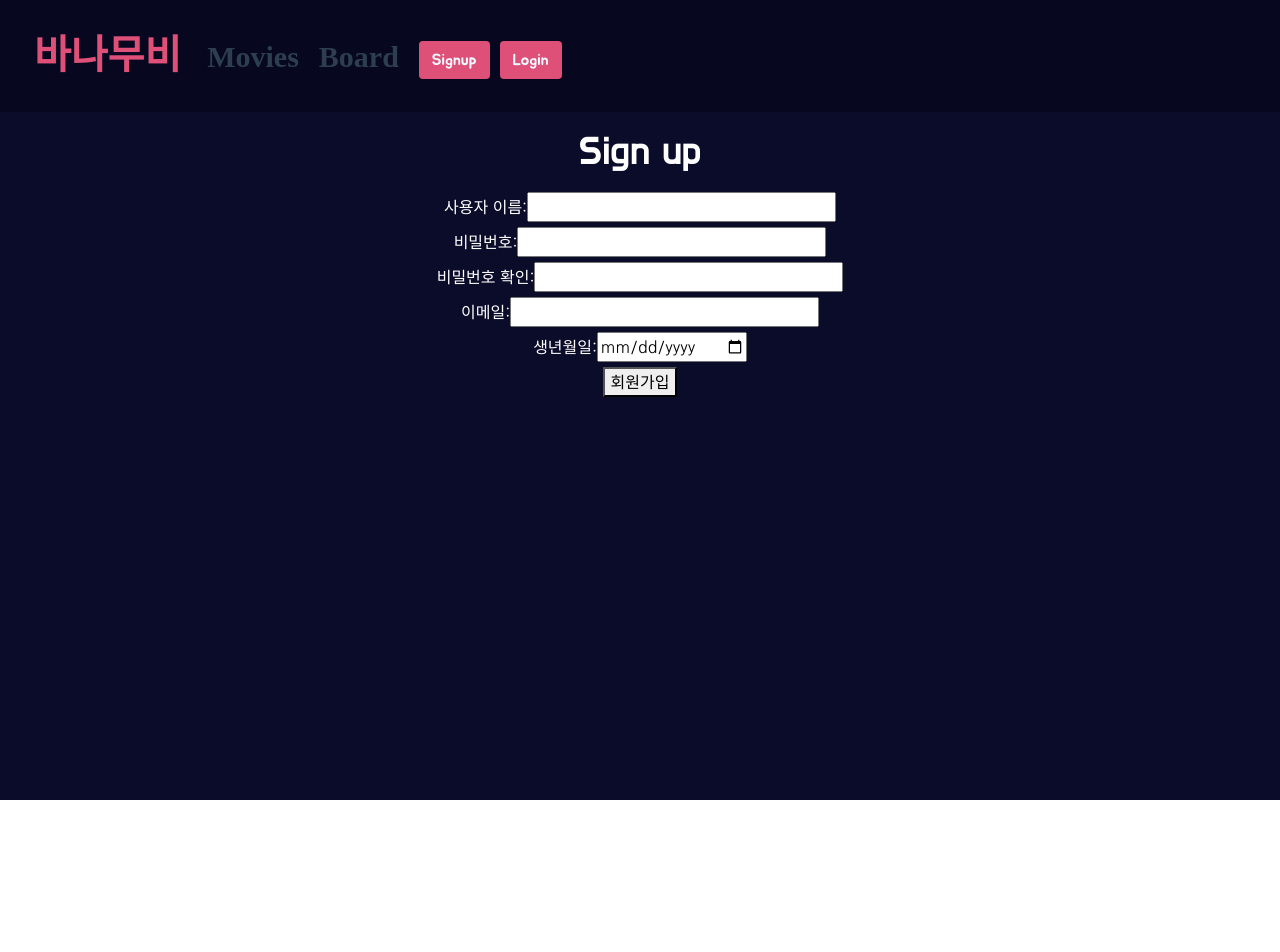
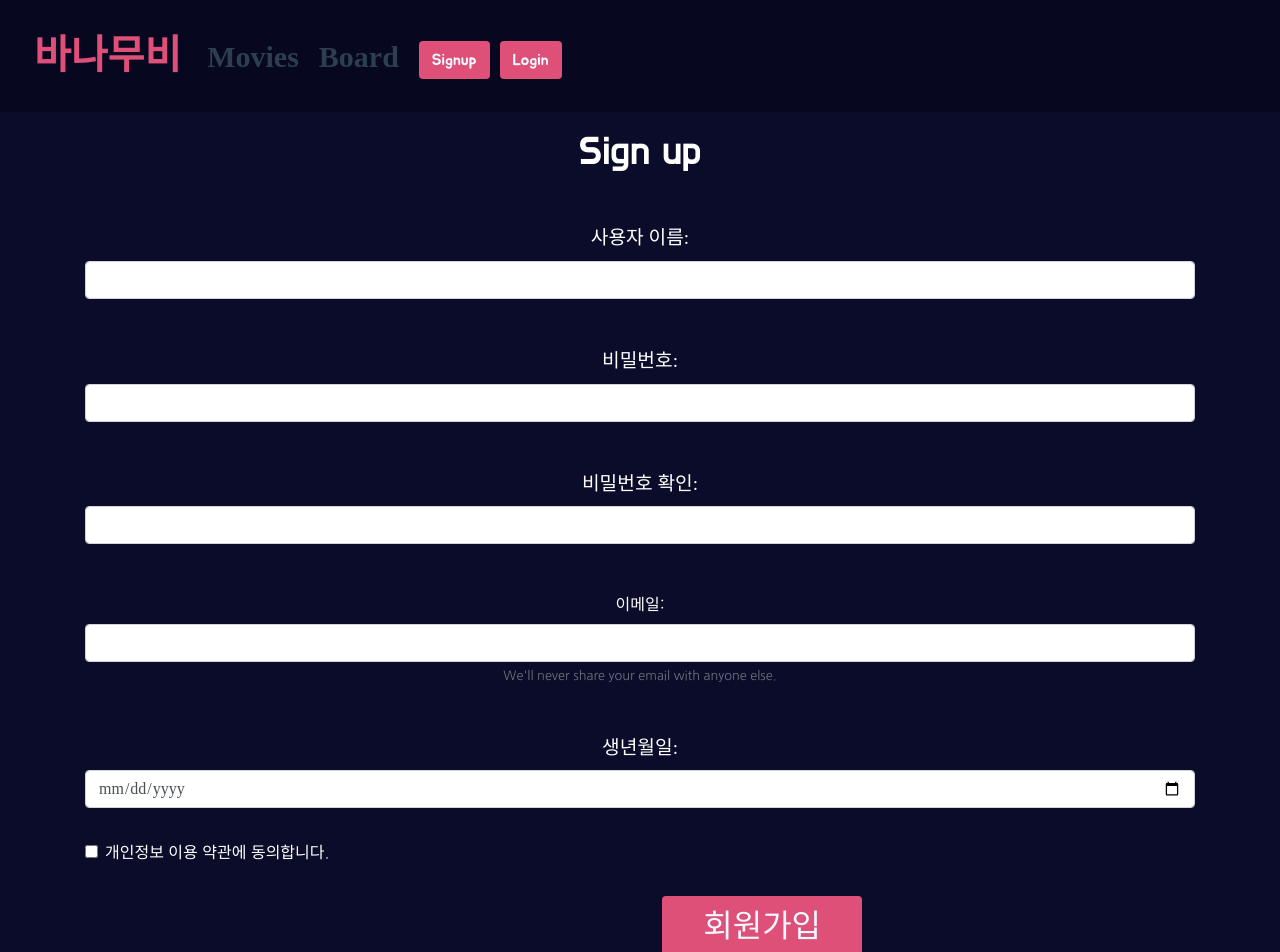
Before and after one commit to geonwoo0223/BanaMovie, a Vue app in the folder final-pjt-front/: page /signup in a window 1280 px wide. Shown: the top 952 px of the page. Before the commit the page ends 800 px from the top, so only its background shows below. Built offline with nearby package versions, Linux system fonts and the light colour scheme; no server answers; a web font is replaced by a local one; what vue-js-modal, vue-moment would draw is missing.

Commit message:
회원가입 창 css적용

```diff
--- a/final-pjt-front/src/App.vue
+++ b/final-pjt-front/src/App.vue
@@ -2,9 +2,6 @@
   <div id="app">
     <link rel="stylesheet" href="https://cdn.jsdelivr.net/npm/bootstrap@4.5.3/dist/css/bootstrap.min.css"
       integrity="sha384-TX8t27EcRE3e/ihU7zmQxVncDAy5uIKz4rEkgIXeMed4M0jlfIDPvg6uqKI2xXr2" crossorigin="anonymous">
-
-
-
 
     <div id="nav" class="p-2 main-nav">
       <b-navbar toggleable="lg" type="dark" id="navbar">
--- a/final-pjt-front/src/views/accounts/Signup.vue
+++ b/final-pjt-front/src/views/accounts/Signup.vue
@@ -1,35 +1,51 @@
 <template>
-  <div>
+  <div class="container">
+
     <h1 class="font-do my-3">Sign up</h1>
-    <div>
-      <label for="username">사용자 이름: </label>
-      <input type="text" id="username" v-model="credentials.username">
+
+      <div class="form-group mt-5 font-poor font-1-2em">
+      <label for="username" >사용자 이름: </label>
+      <input type="text" class="form-control" id="username" v-model="credentials.username">
       </div>
-    <div>
+
+    <div class="form-group mt-5 font-poor font-1-2em">
       <label for="password">비밀번호: </label>
-      <input type="password" id="password" v-model="credentials.password">
+      <input type="password" class="form-control" id="password" v-model="credentials.password">
     </div>
-    <div>
+    <div class="form-group mt-5 font-poor font-1-2em">
       <label for="passwordConfirmation">비밀번호 확인: </label>
       <input
         type="password"
         id="passwordConfirmation"
         v-model="credentials.passwordConfirmation"
         @keypress.enter="signup"
+        class="form-control"
       >
     </div>
-  <div>
+  <div class="form-group mt-5">
       <label for="email">이메일: </label>
-      <input type="email" id="email" v-model="credentials.email">
+      <input type="email" class="form-control" id="email" v-model="credentials.email">
+       <small id="emailHelp" class="form-text text-muted">We'll never share your email with anyone else.</small>
+
     </div>
 
-    <div>
+    <div class="form-group mt-5 font-poor font-1-2em">
       <label for="date_of_birth">생년월일: </label>
-      <input type="date" id="date_of_birth" v-model="credentials.date_of_birth">
+      <input type="date" class="form-control" id="date_of_birth" v-model="credentials.date_of_birth">
     </div>
 
+    <div class="form-group mt-3 float-left">
+    <div class="form-check">
+      <input class="form-check-input" type="checkbox" id="gridCheck" v-model="agree">
+      <label class="form-check-label" for="gridCheck">
+        개인정보 이용 약관에 동의합니다.
+      </label>
+    </div>
+  </div>
+  <br>
 
-    <button @click="signup">회원가입</button>
+
+    <button @click="signup" id="signupbtn" class="btn btn-pink my-5">회원가입</button>
   </div>
 </template>
 
@@ -47,12 +63,14 @@ export default {
         password: '',
         email: '',
         date_of_birth: '',
+        agree: false,
 
       }
     }
   },
   methods: {
     signup: function () {
+      if (this.agree === true) {
         axios.post(`${SERVER_URL}/accounts/signup/`, this.credentials)
           .then((res) => {
             console.log(res)
@@ -62,7 +80,18 @@ export default {
             console.log(err)
             alert("회원가입 정보가 틀렸습니다.")
           })
+      } else {
+        alert("개인정보 이용 약관에 동의해야합니다.")
+      }
     }
   }
 }
 </script>
+
+<style scoped>
+#signupbtn{
+  font-size: 2em !important;
+  width:200px !important;
+}
+
+</style>
```
Lines whose indentation alone changed are shown as unchanged.
